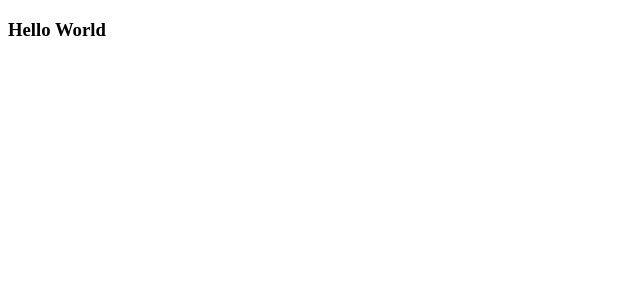
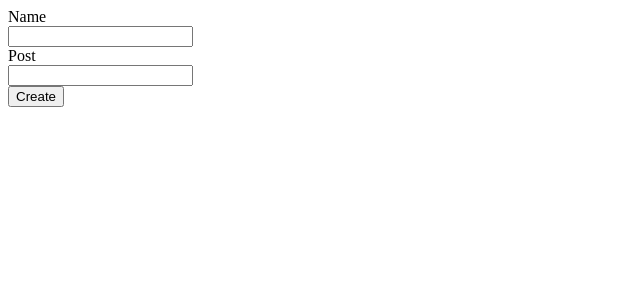
Before and after one commit to awitmer1/Social-Feed, a React (Create React App) app: page / in a window 1280 px wide. Shown: the top 300 px of the page, without its empty margins (0-640 px from the left). Built offline with nearby package versions, Linux system fonts and the light colour scheme.

Commit message:
Created initial submit form

```diff
--- a/src/App.js
+++ b/src/App.js
@@ -1,14 +1,15 @@
 import React, { useState } from 'react';
+import CreatePostForm from './components/CreatePostForm/CreatePostForm';
 
 
 function App() {
 
-  const [userInput, setUserInput] = useState('')
+  // const [userInput, setUserInput] = useState('')
 
 
   return (
     <div>
-      <h3>Hello World</h3>
+      <CreatePostForm />
     </div>
   );
 }
--- a/src/components/CreatePostForm/CreatePostForm.jsx
+++ b/src/components/CreatePostForm/CreatePostForm.jsx
@@ -0,0 +1,31 @@
+import React, { useState } from 'react';
+
+const CreatePostForm = () => {
+
+    const [name, setName] = useState('');
+    const [socialPost, setSocialPost] = useState('');
+
+    function onSubmit(formEvent){
+
+        const formValuesObject = {
+            name: name,
+            socialPost: socialPost
+        }
+
+        console.log(formValuesObject);
+        // props.submitPost(formValuesObject);
+    }
+
+
+    return (
+        <form onSubmit={onSubmit}>
+            <label for="">Name</label><br></br>
+            <input type="text" value={name} name="name" onChange={(event) => setName(event.target.value)}/><br></br>
+            <label for="social-post">Post</label><br></br>
+            <input type="textarea" rows="10" name="social-post" value={socialPost} onChange={(event) => setSocialPost(event.target.value)}/><br></br>
+            <button type='submit'>Create</button>
+        </form>
+    );
+}
+
+export default CreatePostForm;
```
Also changed, not shown: src/components/PostList/PostList.jsx (added).
